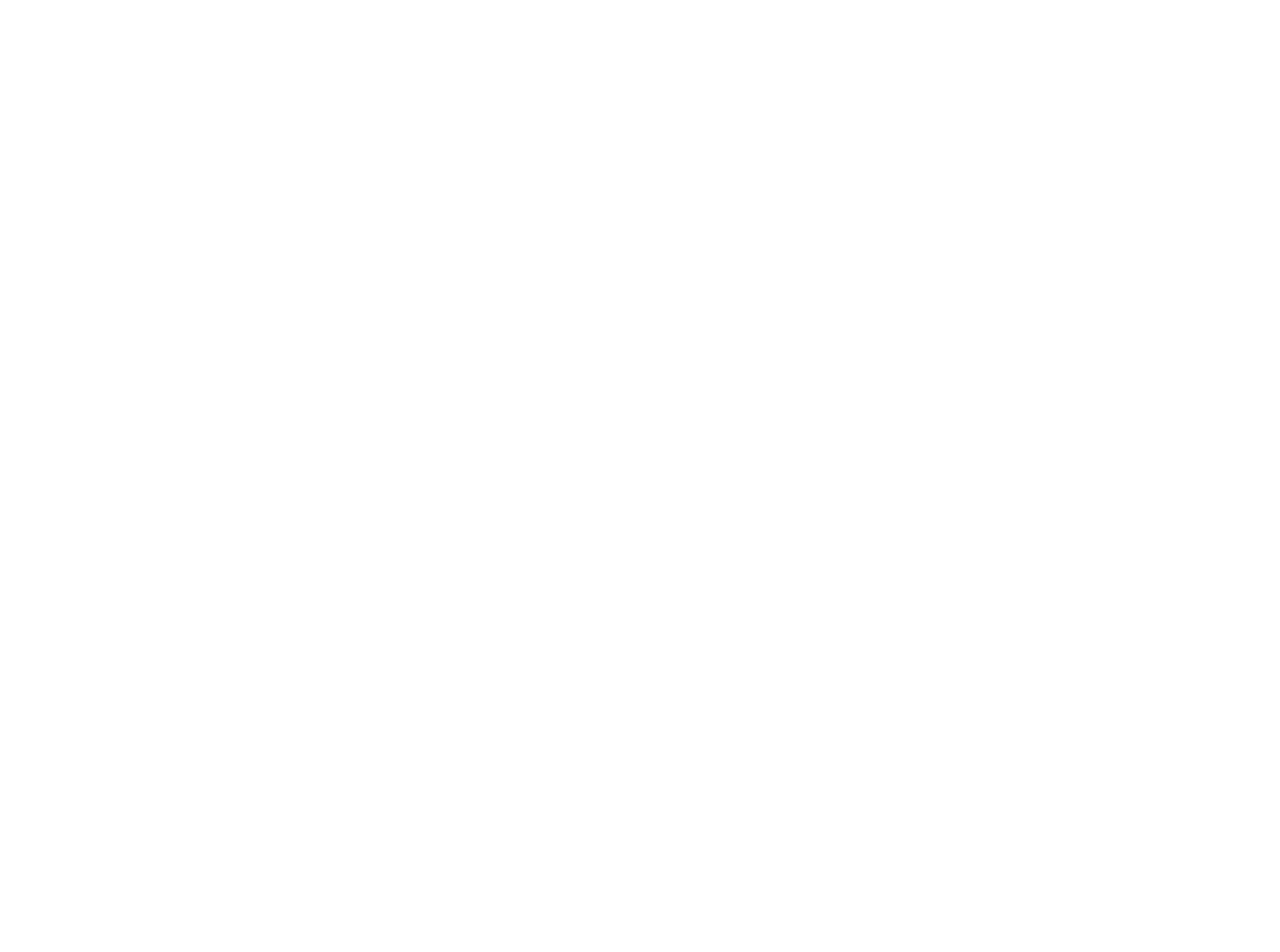
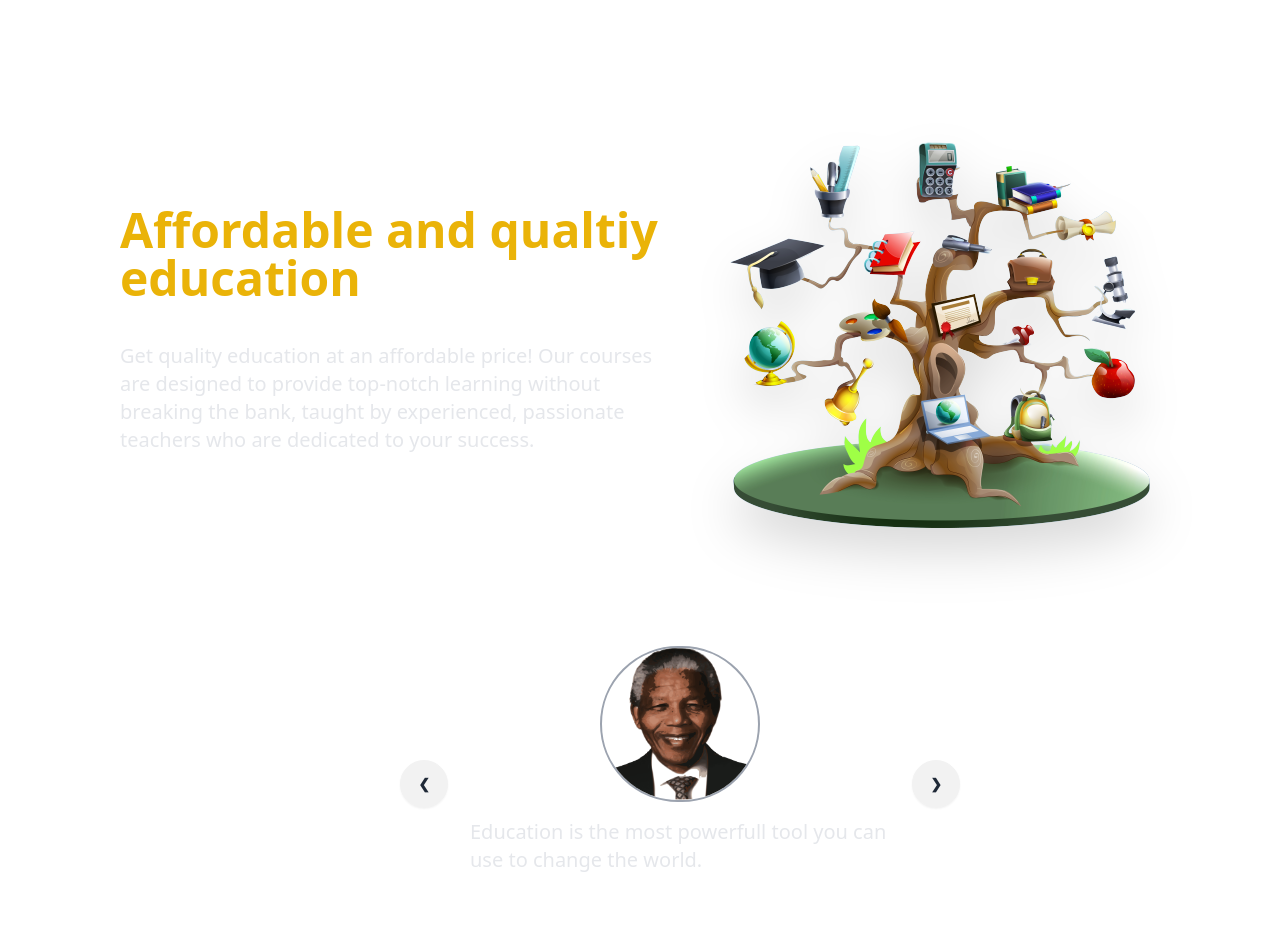
Before and after one commit to ansarialiakbar/lms-frontend, a React (Vite) app: page /about in a window 1280 px wide. Before the commit this address had no page. Shown: the top 952 px of the page. Before the commit the page ends 800 px from the top, so only its background shows below. Built offline with nearby package versions, Linux system fonts and the light colour scheme.

Commit message:
Added about us page and fixed sidebar login signup btn

```diff
--- a/src/App.jsx
+++ b/src/App.jsx
@@ -2,6 +2,7 @@
 import { Route, Routes } from 'react-router-dom'
 import './App.css'
 import HomePage from './Pages/HomePage'
+import AboutUs from './Pages/AboutUs'
 
 function App() {
 
@@ -10,6 +11,7 @@
    <>
      <Routes>
        <Route path='/' element={<HomePage />}></Route>
+       <Route path='/about' element={<AboutUs />}></Route>
      </Routes>
 
    </>
--- a/src/Layouts/HomeLayout.jsx
+++ b/src/Layouts/HomeLayout.jsx
@@ -46,7 +46,7 @@
         </div>
         <div className="drawer-side w-0">
         <label htmlFor="my-drawer"  className="drawer-overlay"></label>
-        <ul className="menu p-4 w-48 sm:w-80 bg-base-200 text-base-content relative">
+        <ul className="menu p-4 w-48 h-[100%] sm:w-80 bg-base-200 text-base-content relative">
             <li className='w-fit absolute right-2 z-50'>
                 <button onClick={hideDrawer}>
                     <AiFillCloseCircle size={24}/>
@@ -71,28 +71,30 @@
             </li>
 
             {!isLoggedIn &&(
-
+                <li className="absolute bottom-4 w-[90%]">
                 <div className='w-full flex items-center justify-center'>
                     <button className='btn btn-primary  '>
                         <Link to="/login">Login</Link>
                     </button>
-                    <button className='btn btn-secondary ml-2 '>
+                    <button className='btn btn-secondary  '>
                         <Link to="/signup">SignUp</Link>
                     </button>
                 </div>
+                </li>
 
             )}
 
             {isLoggedIn &&(
-
+                <li className="absolute bottom-4 w-[90%]">
                 <div className='w-full flex items-center justify-center'>
                     <button className='btn btn-primary  '>
                         <Link to="/user/profile">Profile</Link>
                     </button>
-                    <button className='btn btn-secondary ml-2 '>
+                    <button className='btn btn-secondary '>
                         <Link onClick={handleLogout}>Logout</Link>
                     </button>
                 </div>
+                </li>
 
             )}
 
--- /dev/null
+++ b/src/Pages/AboutUs.jsx
@@ -0,0 +1,125 @@
+import HomeLayout from "../Layouts/HomeLayout";
+import aboutMainImage from "../Assets/Images/aboutMainImage.png"
+import apj from "../Assets/Images/apj.png"
+import billGates from "../Assets/Images/billGates.png"
+import einstein from "../Assets/Images/einstein.png"
+import nelsonMandela from "../Assets/Images/nelsonMandela.png"
+import steveJobs from "../Assets/Images/steveJobs.png"
+
+
+function AboutUs(){
+    return(
+        <HomeLayout>
+            <div className="pl-20 pt-20 flex flex-col text-white">
+                <div className="flex items-center gap-5 mx-10">
+                    <section className="w-1/2 space-y-10">
+                    <h1 className="text-5xl text-yellow-500 font-semibold">
+                      Affordable and qualtiy education
+                    </h1>
+                    <p className="text-xl text-gray-200">
+                      Get quality education at an affordable price! Our courses are
+                      designed to provide top-notch learning without breaking the bank,
+                      taught by experienced, passionate teachers who are dedicated to your
+                      success.
+                    </p>
+
+                    </section>
+                    <div className="w-1/2">
+                    <img
+                     id="test1"
+                     style={{
+                        filter:"drop-shadow(0px 10px 10px rgb(0, 0, 0));"
+                     }}
+                     alt="about main image"
+                     className="drop-shadow-2xl"
+                     src={aboutMainImage}
+                     />
+
+                    </div>
+
+                </div>
+
+            <div className="carousel w-1/2 my-16 m-auto">
+             <div id="slide1" className="carousel-item relative w-full">
+             <div className="flex flex-col items-center justify-center gap-4 px-[15%]">
+             <img
+             src={nelsonMandela}
+             className="w-40 rounded-full border-2 border-gray-400" />
+             <p className="text-xl text-gray-200">
+              {"Education is the most powerfull tool you can use to change the world."}
+             </p>
+             <h3 className="text-2xl font-semibold">Nelson Mandela</h3>
+             <div className="absolute  left-5 right-5 top-1/2 flex -translate-y-1/2 transform justify-between">
+             <a href="#slide5" className="btn btn-circle">❮</a>
+             <a href="#slide2" className="btn btn-circle">❯</a>
+             </div>
+             </div>
+            </div>
+            <div id="slide2" className="carousel-item relative w-full">
+            <div className="flex flex-col items-center justify-center gap-4 px-[15%]">
+             <img
+             src={apj}
+             className="w-40 rounded-full border-2 border-gray-400" />
+              <p className="text-xl text-gray-200">
+              {"The best brains of the nation may be found on the last benches of the classroom."}
+             </p>
+             <h3 className="text-2xl font-semibold">APJ Abdul Kalam</h3>
+             <div className="absolute  left-5 right-5 top-1/2 flex -translate-y-1/2 transform justify-between">
+             <a href="#slide1" className="btn btn-circle">❮</a>
+             <a href="#slide3" className="btn btn-circle">❯</a>
+             </div>
+             </div>
+            </div>
+           <div id="slide3" className="carousel-item relative w-full">
+           <div className="flex flex-col items-center justify-center gap-4 px-[15%]">
+             <img
+             src={einstein}
+             className="w-40 rounded-full border-2 border-gray-400" />
+              <p className="text-xl text-gray-200">
+              {"Try not to become a man of success, but rather try to become a man of value."}
+             </p>
+             <h3 className="text-2xl font-semibold">Einstein</h3>
+             <div className="absolute  left-5 right-5 top-1/2 flex -translate-y-1/2 transform justify-between">
+             <a href="#slide2" className="btn btn-circle">❮</a>
+             <a href="#slide4" className="btn btn-circle">❯</a>
+             </div>
+             </div>
+          </div>
+          <div id="slide4" className="carousel-item relative w-full">
+          <div className="flex flex-col items-center justify-center gap-4 px-[15%]">
+             <img
+             src={steveJobs}
+             className="w-40 rounded-full border-2 border-gray-400" />
+              <p className="text-xl text-gray-200">
+              {"The only way to do great work is to love what you do."}
+             </p>
+             <h3 className="text-2xl font-semibold">SteveJobs</h3>
+             <div className="absolute  left-5 right-5 top-1/2 flex -translate-y-1/2 transform justify-between">
+             <a href="#slide3" className="btn btn-circle">❮</a>
+             <a href="#slide5" className="btn btn-circle">❯</a>
+             </div>
+             </div>
+            </div>
+            <div id="slide5" className="carousel-item relative w-full">
+            <div className="flex flex-col items-center justify-center gap-4 px-[15%]">
+             <img
+             src={billGates}
+             className="w-40 rounded-full border-2 border-gray-400" />
+              <p className="text-xl text-gray-200">
+              {"Your most unhappy customers are your greatest source of learning."}
+             </p>
+             <h3 className="text-2xl font-semibold">Bill Gates</h3>
+             <div className="absolute  left-5 right-5 top-1/2 flex -translate-y-1/2 transform justify-between">
+             <a href="#slide4" className="btn btn-circle">❮</a>
+             <a href="#slide1" className="btn btn-circle">❯</a>
+             </div>
+             </div>
+            </div>
+            </div>
+
+           </div>
+        </HomeLayout>
+    )
+
+}
+export default AboutUs;
```
